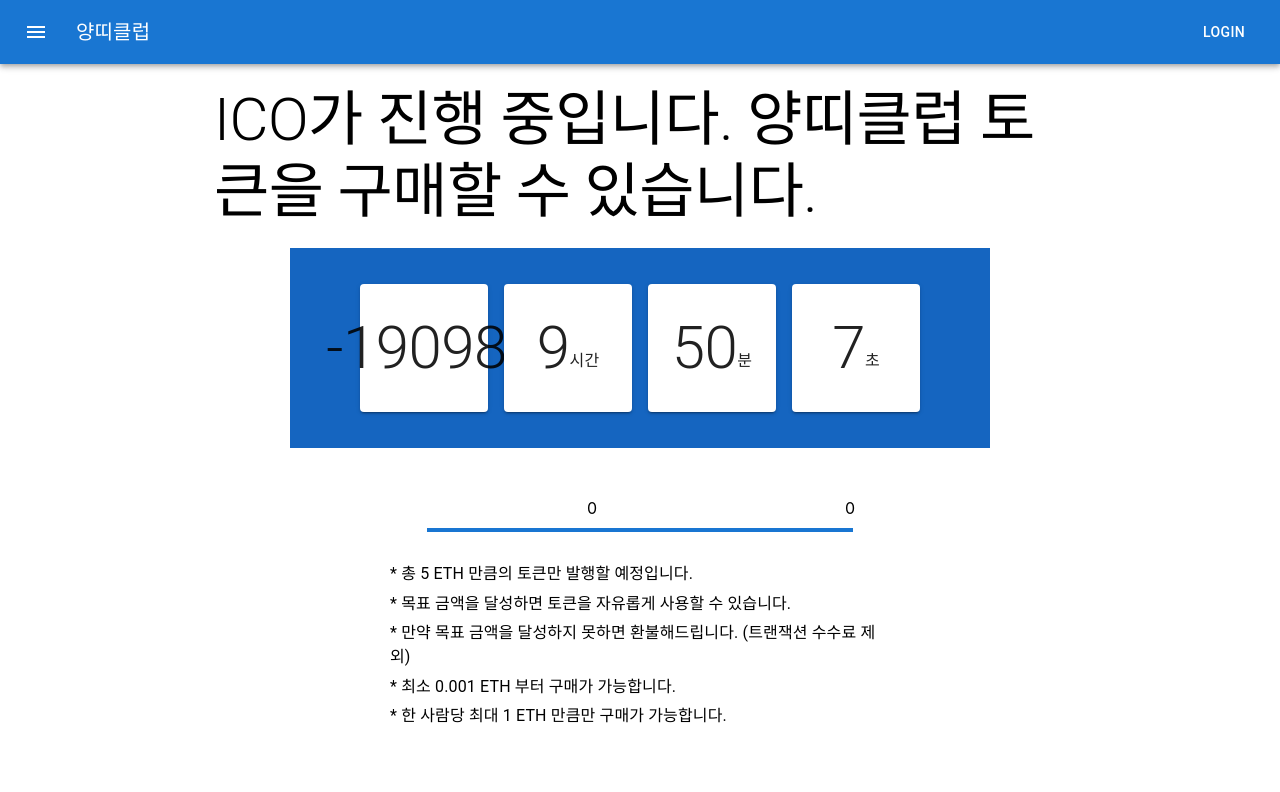
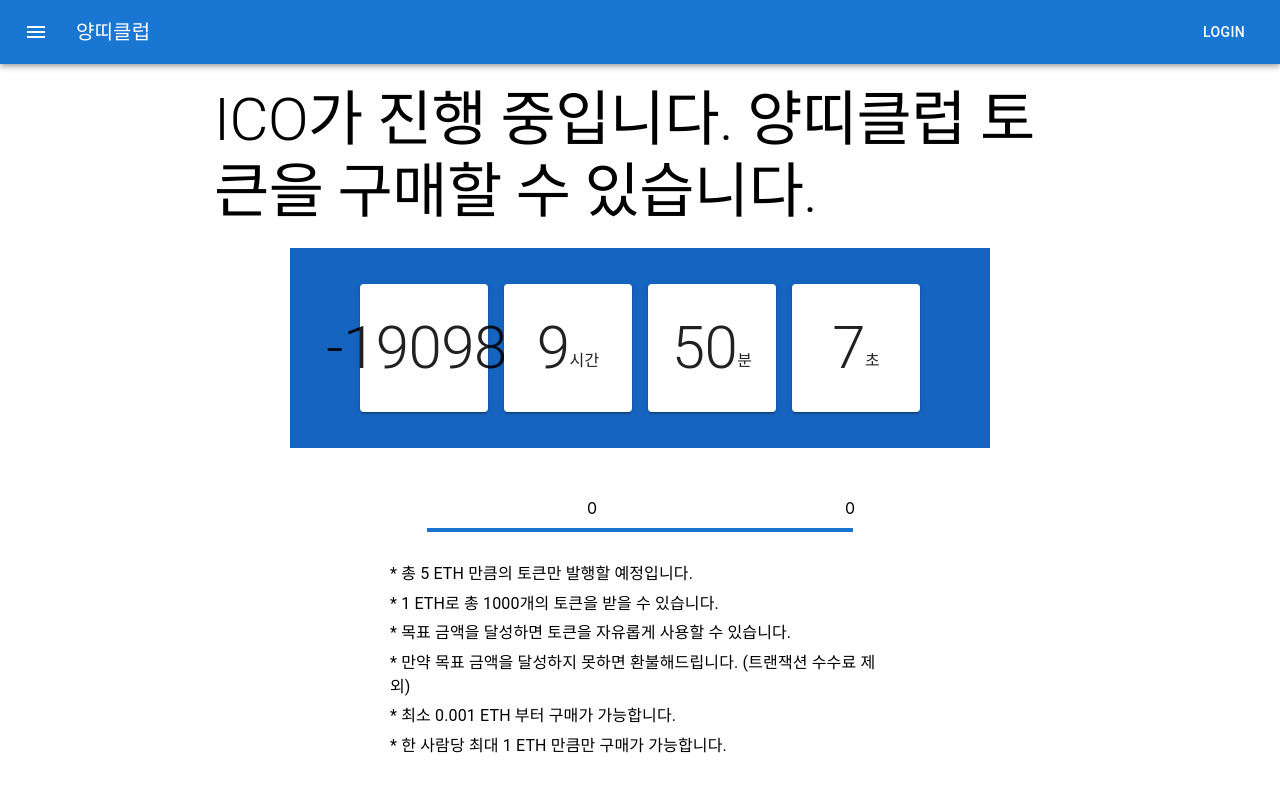
Before and after one commit to JJakDDo/ICOPractice, a React (Vite) app in the folder client/: page / in a window 1280 px wide. Shown: the top 792 px of the page. Built offline with nearby package versions, Linux system fonts and the light colour scheme.

Commit message:
minor: add more info text

```diff
--- a/client/src/component/Info.jsx
+++ b/client/src/component/Info.jsx
@@ -1,6 +1,5 @@
 import React from "react";
 import Box from "@mui/material/Box";
-import Container from "@mui/material/Container";
 import Typography from "@mui/material/Typography";
 
 const Info = ({ crowdSaleContract }) => {
@@ -9,6 +8,9 @@ const Info = ({ crowdSaleContract }) => {
       <Box sx={{ width: "100%", maxWidth: 500, marginTop: "30px" }}>
         <Typography variant='body1' component='div' gutterBottom>
           * 총 5 ETH 만큼의 토큰만 발행할 예정입니다.
+        </Typography>
+        <Typography variant='body1' component='div' gutterBottom>
+          * 1 ETH로 총 1000개의 토큰을 받을 수 있습니다.
         </Typography>
         <Typography variant='body1' component='div' gutterBottom>
           * 목표 금액을 달성하면 토큰을 자유롭게 사용할 수 있습니다.
```
